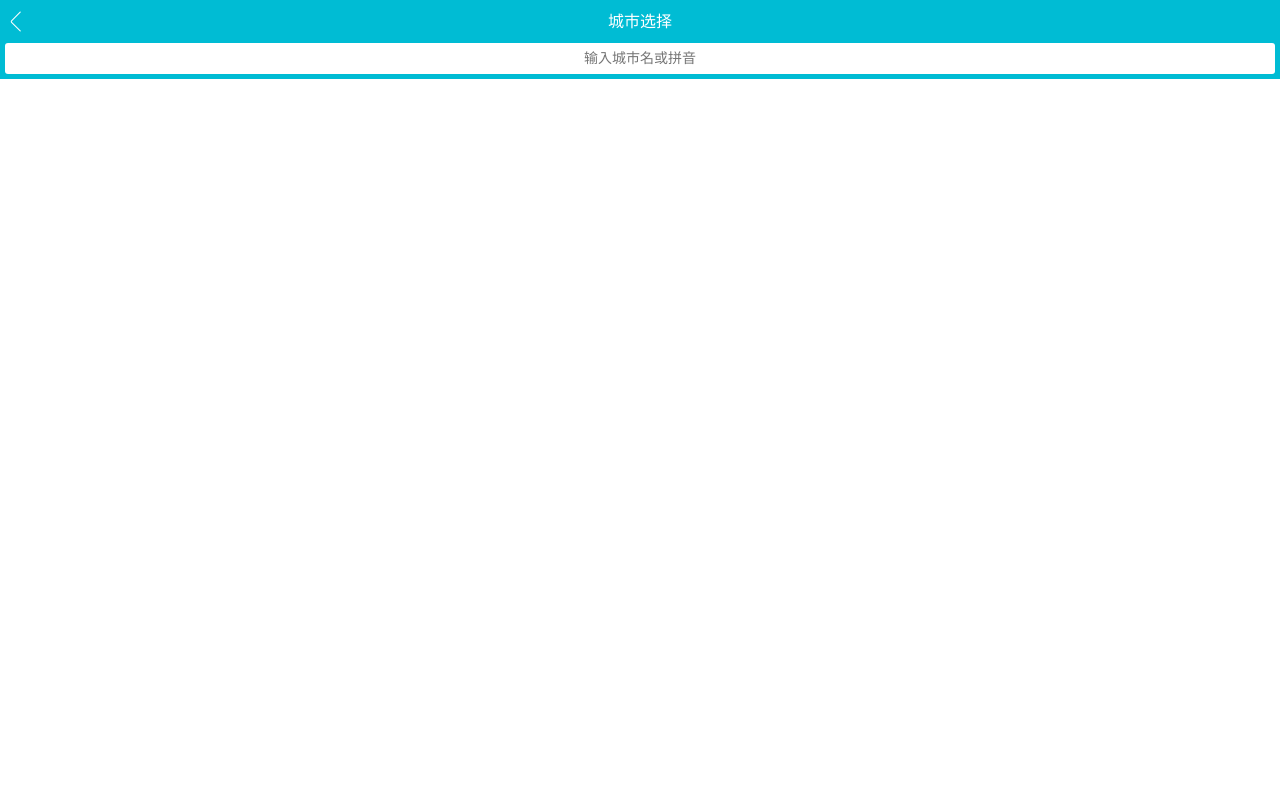
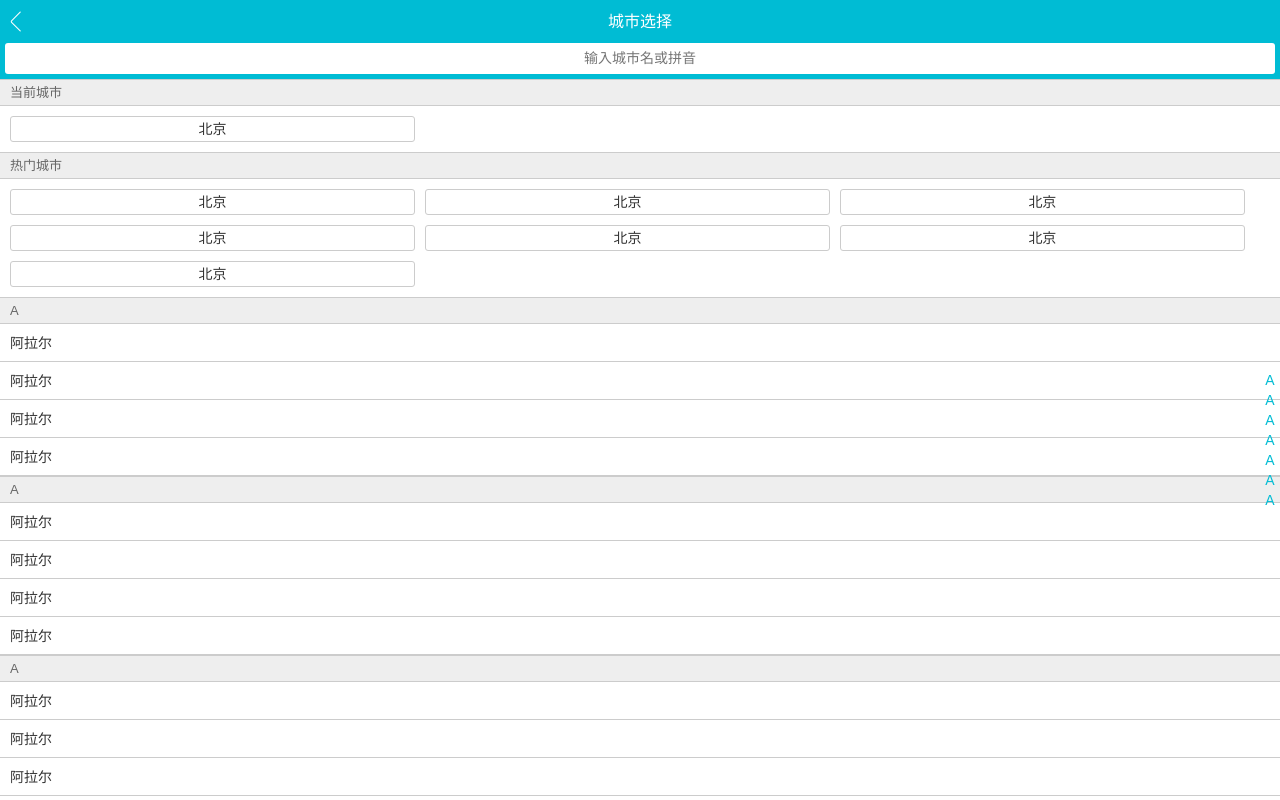
Before and after one commit to ramenisnice/travel, a Vue app: page /city in a window 1280 px wide. Built offline with nearby package versions, Linux system fonts and the light colour scheme.

Commit message:
finish city css

```diff
--- a/package.json
+++ b/package.json
@@ -9,6 +9,7 @@
   },
   "dependencies": {
     "axios": "^0.27.2",
+    "better-scroll": "^2.4.2",
     "core-js": "^3.8.3",
     "stylus": "^0.57.0",
     "stylus-loader": "^6.2.0",
--- a/src/pages/city/CityPage.vue
+++ b/src/pages/city/CityPage.vue
@@ -2,13 +2,17 @@
   <div>
     <CityHeader />
     <CitySearch />
+    <CityList />
+    <CityAlphabet />
   </div>
 </template>
 
 <script>
 import CityHeader from "./components/CityHeader.vue";
 import CitySearch from "./components/CitySearch.vue";
+import CityList from "./components/CityList.vue";
+import CityAlphabet from "./components/CityAlphabet.vue";
 export default {
-  components: { CityHeader, CitySearch },
+  components: { CityHeader, CitySearch, CityList, CityAlphabet },
 };
 </script>
--- /dev/null
+++ b/src/pages/city/components/CityAlphabet.vue
@@ -0,0 +1,28 @@
+<template>
+  <ul class="list">
+    <li class="item">A</li>
+    <li class="item">A</li>
+    <li class="item">A</li>
+    <li class="item">A</li>
+    <li class="item">A</li>
+    <li class="item">A</li>
+    <li class="item">A</li>
+  </ul>
+</template>
+
+<style lang="stylus" scoped>
+@import '~@/assets/styles/variables.styl';
+.list
+    display: flex
+    flex-direction: column
+    justify-content: center
+    position: absolute
+    top: 1.58rem
+    right: 0
+    bottom: 0
+    width: .4rem
+    .item
+        line-height: .4rem
+        text-align: center
+        color: $bgColor
+</style>
--- /dev/null
+++ b/src/pages/city/components/CityList.vue
@@ -0,0 +1,131 @@
+<template>
+  <div class="list" ref="wrapper">
+    <div>
+      <!-- 当前城市区 -->
+      <div class="area">
+        <div class="title border-topbottom">当前城市</div>
+        <div class="button-list">
+          <div class="button-wrapper">
+            <div class="button">北京</div>
+          </div>
+        </div>
+      </div>
+      <!-- 热门城市区 -->
+      <div class="area">
+        <div class="title border-topbottom">热门城市</div>
+        <div class="button-list">
+          <div class="button-wrapper">
+            <div class="button">北京</div>
+          </div>
+          <div class="button-wrapper">
+            <div class="button">北京</div>
+          </div>
+          <div class="button-wrapper">
+            <div class="button">北京</div>
+          </div>
+          <div class="button-wrapper">
+            <div class="button">北京</div>
+          </div>
+          <div class="button-wrapper">
+            <div class="button">北京</div>
+          </div>
+          <div class="button-wrapper">
+            <div class="button">北京</div>
+          </div>
+          <div class="button-wrapper">
+            <div class="button">北京</div>
+          </div>
+        </div>
+      </div>
+      <!-- 字母表区 -->
+      <div class="wrapper">
+        <div class="area">
+          <div class="title border-topbottom">A</div>
+          <div class="item-list">
+            <div class="item border-bottom">阿拉尔</div>
+            <div class="item border-bottom">阿拉尔</div>
+            <div class="item border-bottom">阿拉尔</div>
+            <div class="item border-bottom">阿拉尔</div>
+          </div>
+        </div>
+        <div class="area">
+          <div class="title border-topbottom">A</div>
+          <div class="item-list">
+            <div class="item border-bottom">阿拉尔</div>
+            <div class="item border-bottom">阿拉尔</div>
+            <div class="item border-bottom">阿拉尔</div>
+            <div class="item border-bottom">阿拉尔</div>
+          </div>
+        </div>
+        <div class="area">
+          <div class="title border-topbottom">A</div>
+          <div class="item-list">
+            <div class="item border-bottom">阿拉尔</div>
+            <div class="item border-bottom">阿拉尔</div>
+            <div class="item border-bottom">阿拉尔</div>
+            <div class="item border-bottom">阿拉尔</div>
+          </div>
+        </div>
+        <div class="area">
+          <div class="title border-topbottom">A</div>
+          <div class="item-list">
+            <div class="item border-bottom">阿拉尔</div>
+            <div class="item border-bottom">阿拉尔</div>
+            <div class="item border-bottom">阿拉尔</div>
+            <div class="item border-bottom">阿拉尔</div>
+          </div>
+        </div>
+      </div>
+    </div>
+  </div>
+</template>
+
+<script>
+import BScroll from "better-scroll";
+
+export default {
+  mounted() {
+    this.bs = new BScroll(this.$refs.wrapper);
+  },
+};
+</script>
+
+<style lang="stylus" scoped>
+.border-topbottom
+    &:before
+        border-color: #ccc
+    &:after
+        border-color: #ccc
+.border-bottom
+    &:before
+        border-color: #ccc
+.list
+    overflow: hidden
+    position: absolute
+    top: 1.58rem
+    left: 0
+    bottom: 0
+    right: 0
+    .title
+        line-height: .54rem
+        background: #eee
+        padding-left: .2rem
+        color: #666
+        font-size: .26rem
+    .button-list
+        overflow: hidden
+        padding: .1rem .6rem .1rem .1rem
+        .button-wrapper
+            width: 33.33%
+            float: left
+            .button
+                margin: .1rem
+                padding: .1rem 0
+                text-align: center
+                border: .02rem solid #ccc
+                border-radius: .06rem
+    .item-list
+        .item
+            line-height: .76rem
+            padding-left: .2rem
+</style>
```
Also changed, not shown: 1 other file (tests, documents, lock files or other folders).
